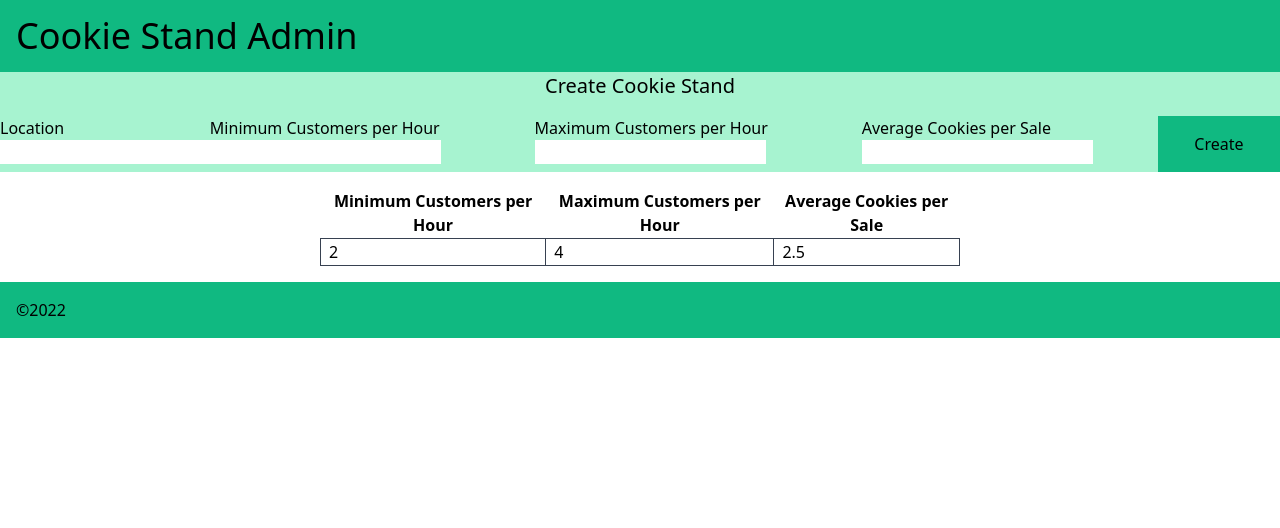
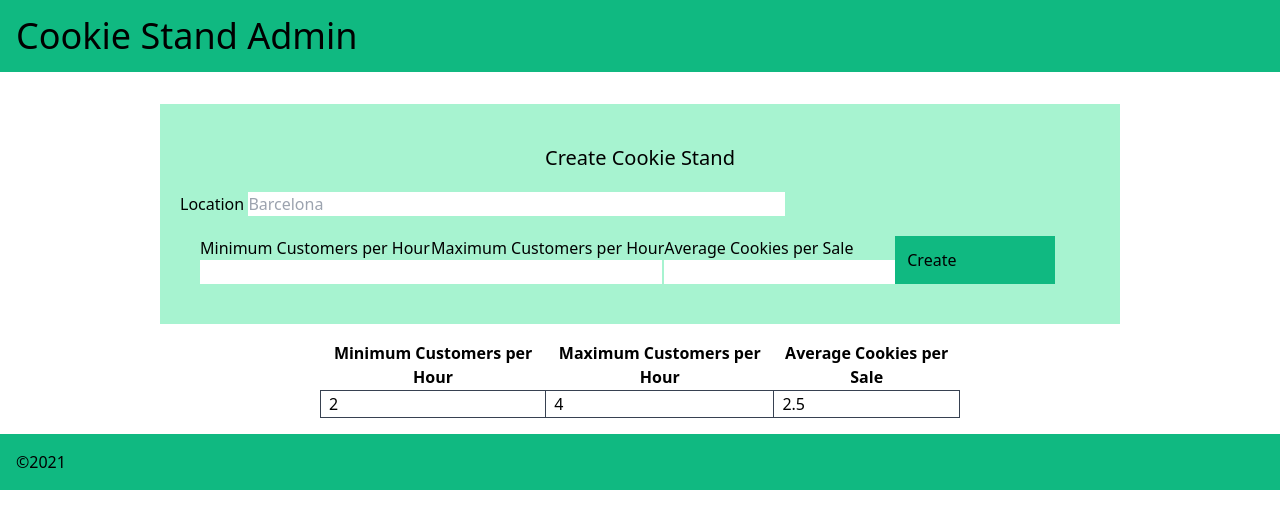
Before and after one commit to Fadab2/cookie-stand-admin, a Next.js app: page / in a window 1280 px wide. Shown: the top 528 px of the page. Built offline with nearby package versions, Linux system fonts and the light colour scheme.

Commit message:
factored some components lab37

```diff
--- a/components/Footer.js
+++ b/components/Footer.js
@@ -0,0 +1,7 @@
+export default function Footer() {
+    return (
+        <footer className="flex items-center justify-between p-4 bg-emerald-500">
+       <p> &copy;2021</p>
+      </footer>
+    )
+}
--- /dev/null
+++ b/components/Forms.js
@@ -0,0 +1,30 @@
+export default function Forms(props) {
+
+  return (
+
+      <form className='p-5 mt-8 ml-40 mr-40 bg-emerald-200'>
+          <div className=''>
+              <h2 className='justify-center p-5 text-xl text-center'>Create Cookie Stand</h2>
+              </div>
+          <div className="">
+            <label> <span className="">Location</span>  </label>
+              <input name="location" type="text" className="w-7/12" placeholder="Barcelona" required></input>
+           </div>
+            <div className='flex items-center p-5'>
+             <label><span className="flex text-sl">Minimum Customers per Hour</span>
+              <input type="number"
+               />
+            </label>
+            <label><span className="flex text-sl">Maximum Customers per Hour</span>
+              <input type="number"
+               />
+            </label>
+              <label><span className="flex text-sl">Average Cookies per Sale</span>
+              <input type="number"
+               />
+            </label>
+          <button className="flex w-40 p-3 bg-emerald-500">Create</button>
+          </div>
+          </form>
+)
+}
--- a/components/Header.js
+++ b/components/Header.js
@@ -0,0 +1,8 @@
+export default function Head() {
+    return (
+        <header className='flex items-center justify-between p-4 bg-emerald-500'>
+        <h1 className='text-4xl'>Cookie Stand Admin</h1>
+
+      </header>
+    )
+}
--- /dev/null
+++ b/components/Table.js
@@ -0,0 +1,18 @@
+export default function Table() {
+    return (
+        <table className='w-1/2 mx-auto my-4'>
+          <thead>
+            <tr>
+              <th className='border-gray-700'>Minimum Customers per Hour</th>
+              <th className='border-gray-700'>Maximum Customers per Hour</th>
+              <th className='border-gray-700'>Average Cookies per Sale</th>
+            </tr>
+          </thead>
+          <tbody>
+            <td className='pl-2 border border-gray-700'>2</td>
+            <td className='pl-2 border border-gray-700'>4</td>
+            <td className='pl-2 border border-gray-700'>2.5</td>
+          </tbody>
+        </table>
+    )
+}
--- a/pages/index.tsx
+++ b/pages/index.tsx
@@ -2,6 +2,10 @@ import type { NextPage } from 'next'
 import Head from 'next/head'
 import Image from 'next/image'
 import Link from 'next/link'
+import Header from '../components/Header'
+import Forms from '../components/Forms'
+import Table from '../components/Table'
+import Footer from '../components/Footer'
 
 const Home: NextPage = () => {
   return (
@@ -10,54 +14,15 @@ const Home: NextPage = () => {
         <title>cookie stand admin</title>
         <link rel="icon" href="/favicon.ico" />
       </Head>
-      <header className='flex items-center justify-between p-4 bg-emerald-500'>
-        <h1 className='text-4xl'>Cookie Stand Admin</h1>
+        < Header />
+      <main className="">
+        < Forms />
 
-      </header>
-      <main className="">
-        <div className='justify-center bg-emerald-200'>
-        <h2 className='text-xl text-center '>Create Cookie Stand</h2>
-        <form className='flex my-4 bg-emerald-200'>
 
-            <label> <span className="mt-1.5">Location</span>
-              <input className='w-full' type="text"/>
-            </label>
-            <div className='flex'>
-             <label><span className="text-sl">Minimum Customers per Hour</span>
-              <input type="number"
-               />
-            </label>
-            <label><span className="text-sl">Maximum Customers per Hour</span>
-              <input type="number"
-               />
-            </label>
-              <label><span className="text-sl">Average Cookies per Sale</span>
-              <input type="number"
-               />
-            </label>
-          <button className="w-40 p-4 bg-emerald-500">Create</button>
-          </div>
-          </form>
-        </div>
-        <table className='w-1/2 mx-auto my-4'>
-          <thead>
-            <tr>
-              <th className='border-gray-700'>Minimum Customers per Hour</th>
-              <th className='border-gray-700'>Maximum Customers per Hour</th>
-              <th className='border-gray-700'>Average Cookies per Sale</th>
-            </tr>
-          </thead>
-          <tbody>
-            <td className='pl-2 border border-gray-700'>2</td>
-            <td className='pl-2 border border-gray-700'>4</td>
-            <td className='pl-2 border border-gray-700'>2.5</td>
-          </tbody>
-        </table>
+        < Table />
       </main>
+      < Footer />
 
-      <footer className="flex items-center justify-between p-4 bg-emerald-500">
-       <p> &copy;2022</p>
-      </footer>
     </div>
   )
 }
```
Also changed, not shown: components/Head.js (deleted).
